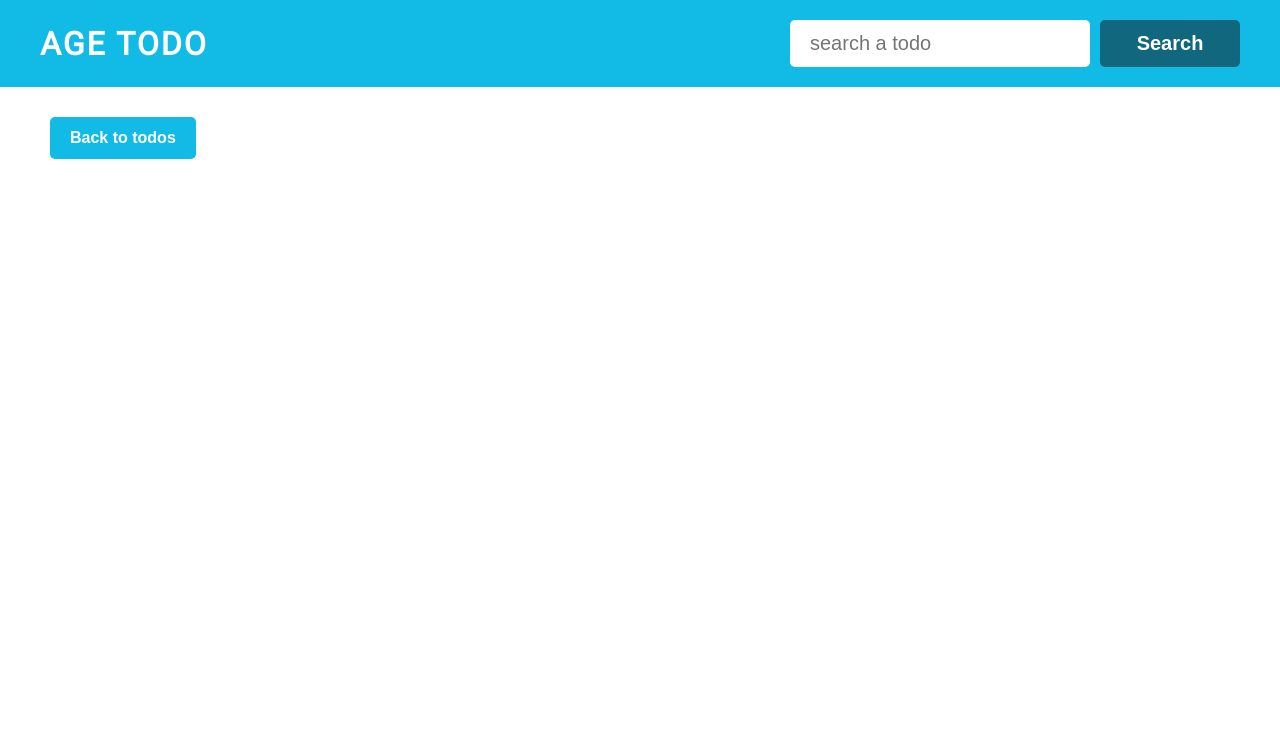
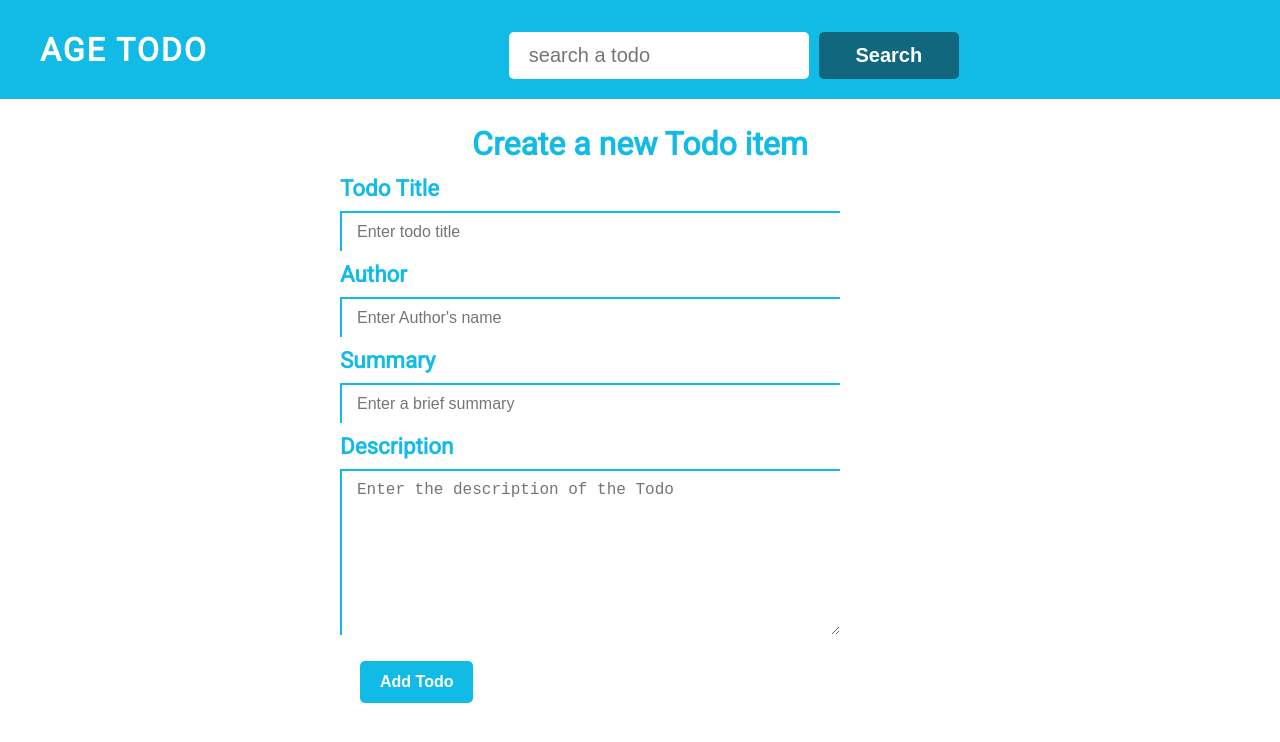
Before and after one commit to Bola-coder/FullStack-Todo-App, a React (Create React App) app: page /create in a window 1280 px wide. Shown: the top 742 px of the page. Built offline with nearby package versions, Linux system fonts and the light colour scheme; no server answers.

Commit message:
Added create new Todo functionality

```diff
--- a/src/App.js
+++ b/src/App.js
@@ -3,6 +3,7 @@ import { BrowserRouter as Router, Route, Routes } from "react-router-dom";
 import Header from "./components/Header";
 import Todos from "./components/Todos";
 import TodoDetails from "./components/TodoDetails";
+import CreateTodo from "./components/CreateTodo";
 
 function App() {
   return (
@@ -11,6 +12,7 @@ function App() {
         <Header />
         <Routes>
           <Route path="/" element={<Todos />} />
+          <Route path="/create" element={<CreateTodo />} />
           <Route path="/:id" element={<TodoDetails />} />
         </Routes>
       </div>
--- /dev/null
+++ b/src/components/CreateTodo.jsx
@@ -0,0 +1,83 @@
+import React, { useState } from "react";
+import "./../css/createTodo.css";
+const CreateTodo = () => {
+  const [title, setTitle] = useState("");
+  const [author, setAuthor] = useState("");
+  const [summary, setSummary] = useState("");
+  const [description, setDescription] = useState("");
+
+  const handleSubmit = (e) => {
+    e.preventDefault();
+    const todoObj = {
+      name: title,
+      author: author,
+      summary: summary,
+      description: description,
+    };
+    setTitle("");
+    setAuthor("");
+    setSummary("");
+    setDescription("");
+    console.log(todoObj);
+    fetch("http://localhost:5000/api/v1/todos/", {
+      method: "POST",
+      headers: { "Content-Type": "application/json" },
+      body: JSON.stringify(todoObj),
+    })
+      .then((res) => res.json())
+      .then((data) => {
+        console.log(data);
+      })
+      .catch((err) => console.log(err));
+  };
+
+  return (
+    <>
+      <div>
+        <h2>Create a new Todo item</h2>
+      </div>
+      <form onSubmit={handleSubmit}>
+        <label htmlFor="title">Todo Title</label>
+        <input
+          type="text"
+          name="title"
+          placeholder="Enter todo title"
+          required
+          value={title}
+          onChange={(e) => setTitle(e.target.value)}
+        />
+        <label htmlFor="author">Author</label>
+        <input
+          type="text"
+          name="author"
+          required
+          placeholder="Enter Author's name"
+          value={author}
+          onChange={(e) => setAuthor(e.target.value)}
+        />
+        <label htmlFor="summary">Summary</label>
+        <input
+          type="text"
+          name="summary"
+          placeholder="Enter a brief summary"
+          required
+          value={summary}
+          onChange={(e) => setSummary(e.target.value)}
+        />
+        <label htmlFor="description">Description</label>
+        <textarea
+          name="description"
+          id=""
+          cols="30"
+          rows="8"
+          placeholder="Enter the description of the Todo"
+          required
+          value={description}
+          onChange={(e) => setDescription(e.target.value)}></textarea>
+        <button type="submit">Add Todo</button>
+      </form>
+    </>
+  );
+};
+
+export default CreateTodo;
--- a/src/components/Header.jsx
+++ b/src/components/Header.jsx
@@ -1,10 +1,13 @@
 import React from "react";
+import { Link } from "react-router-dom";
 import "./../css/header.css";
 
 const Header = () => {
   return (
     <header>
-      <h1>AGE TODO</h1>
+      <Link to="/">
+        <h1>AGE TODO</h1>
+      </Link>
       <form>
         <input type="search" placeholder="search a todo" />
         <button className="search">Search</button>
--- a/src/components/Todo.jsx
+++ b/src/components/Todo.jsx
@@ -1,8 +1,9 @@
 import React from "react";
 import { Link } from "react-router-dom";
 import "./../css/todo.css";
-const Todo = ({ todos }) => {
+const Todo = ({ todos, handleDelete }) => {
   console.log(todos);
+
   return (
     <>
       <div className="todo">
@@ -16,7 +17,9 @@ const Todo = ({ todos }) => {
             </div>
             <div className="buttons">
               <button className="edit">Edit</button>
-              <button className="delete">Delete</button>
+              <button className="delete" onClick={() => handleDelete(todo._id)}>
+                Delete
+              </button>
             </div>
           </div>
         ))}
--- a/src/components/TodoDetails.jsx
+++ b/src/components/TodoDetails.jsx
@@ -5,6 +5,7 @@ import "./../css/todoDetails.css";
 const TodoDetails = () => {
   let { id } = useParams();
   const [todo, setTodo] = useState(null);
+  const [loading, setLoading] = useState(true);
 
   useEffect(() => {
     getTodo(id);
@@ -16,6 +17,7 @@ const TodoDetails = () => {
       .then((data) => {
         console.log(data);
         setTodo(data.data.todo);
+        setLoading(false);
       })
       .catch((err) => console.log(err));
   }
@@ -26,7 +28,11 @@ const TodoDetails = () => {
         {" "}
         <button>Back to todos</button>
       </Link>
-
+      {loading ? (
+        <p className="loading">Loading Todo Details... Please wait</p>
+      ) : (
+        ""
+      )}
       {todo ? (
         <div className="todo-details">
           <h2>
--- a/src/components/Todos.jsx
+++ b/src/components/Todos.jsx
@@ -1,27 +1,50 @@
 import React, { useState, useEffect } from "react";
+import { Link } from "react-router-dom";
 import Todo from "./Todo";
 import "./../css/todos.css";
 
 const Todos = () => {
   const [todos, setTodos] = useState([]);
+  const [loading, setLoading] = useState(true);
+
   useEffect(() => {
+    fetchTodos();
+  }, []);
+
   const fetchTodos = () => {
     fetch("http://localhost:5000/api/v1/todos")
       .then((res) => res.json())
       .then((data) => {
         console.log(data);
         setTodos(data.data.todos);
+        setLoading(false);
       })
       .catch((err) => console.log(err));
   };
+
+  const handleDelete = (id) => {
+    fetch("http://localhost:5000/api/v1/todos/" + id, {
+      method: "DELETE",
+      headers: { "Content-Type": "application/json" },
+      body: null,
+    })
+      .then(() => {
+        console.log("Deletion successful");
         fetchTodos();
-  }, []);
-
+      })
+      .catch((err) => console.log(err));
+  };
   return (
     <>
       <div className="todos">
+        <div className="top">
           <h2 className="todo__header">Your Todos</h2>
-        <Todo todos={todos} />
+          <Link to="/create">
+            <button>Add New</button>
+          </Link>
+        </div>
+        {loading ? <p className="loading">Loading Todos... Please wait</p> : ""}
+        <Todo todos={todos} handleDelete={handleDelete} />
       </div>
     </>
   );
--- /dev/null
+++ b/src/css/createTodo.css
@@ -0,0 +1,42 @@
+div h2 {
+  font-size: 2rem;
+  color: #12bbe6;
+  text-align: center;
+  margin-top: 2%;
+  margin-bottom: 1%;
+}
+
+form {
+  width: 600px;
+  margin: 0 auto;
+}
+
+label {
+  display: block;
+  margin-bottom: 10px;
+  color: #12bbe6;
+  font-weight: bolder;
+  font-size: 1.4rem;
+}
+
+input[type="text"],
+textarea {
+  width: 500px;
+  padding: 10px 15px;
+  font-size: 16px;
+  margin-bottom: 10px;
+  border: none;
+  border-left: 2px solid #12bbe6;
+  border-top: 2px solid #12bbe6;
+}
+
+textarea:focus {
+  outline: 0;
+}
+
+button {
+  margin-top: 2%;
+  color: #fff;
+  background-color: #12bbe6;
+  cursor: pointer;
+}
--- a/src/css/header.css
+++ b/src/css/header.css
@@ -13,6 +13,9 @@ h1 {
   font-size: 2rem;
   letter-spacing: 2px;
   margin-left: 20px;
+}
+a {
+  text-decoration: none;
 }
 
 form {
--- a/src/css/todo.css
+++ b/src/css/todo.css
@@ -40,6 +40,8 @@ button {
   background-color: #12bbe6;
 }
 
+
+
 .delete {
   background-color: rgb(119, 25, 25);
 }
--- a/src/css/todoDetails.css
+++ b/src/css/todoDetails.css
@@ -26,7 +26,7 @@
 }
 .todo-details p {
   font-size: 20px;
-  margin-bottom: 20px;
+  margin-bottom: 10px;
   width: 600px;
   letter-spacing: 2px;
 }
--- a/src/css/todos.css
+++ b/src/css/todos.css
@@ -1,10 +1,27 @@
 .todos {
   padding: 10px;
+}
+.top {
+  display: flex;
+  justify-content: space-evenly;
+  align-items: flex-end;
+}
+
+.top button {
+  background-color: #12bbe6;
+  color: #fff;
 }
 
 .todo__header {
   margin-top: 30px;
-  text-align: center;
   color: #12bbe6;
   font-size: 2rem;
 }
+
+.loading {
+  text-align: center;
+  margin-top: 10%;
+  font-size: 2rem;
+  font-weight: bolder;
+  color: #12bbe6;
+}
```
Lines whose indentation alone changed are shown as unchanged.
